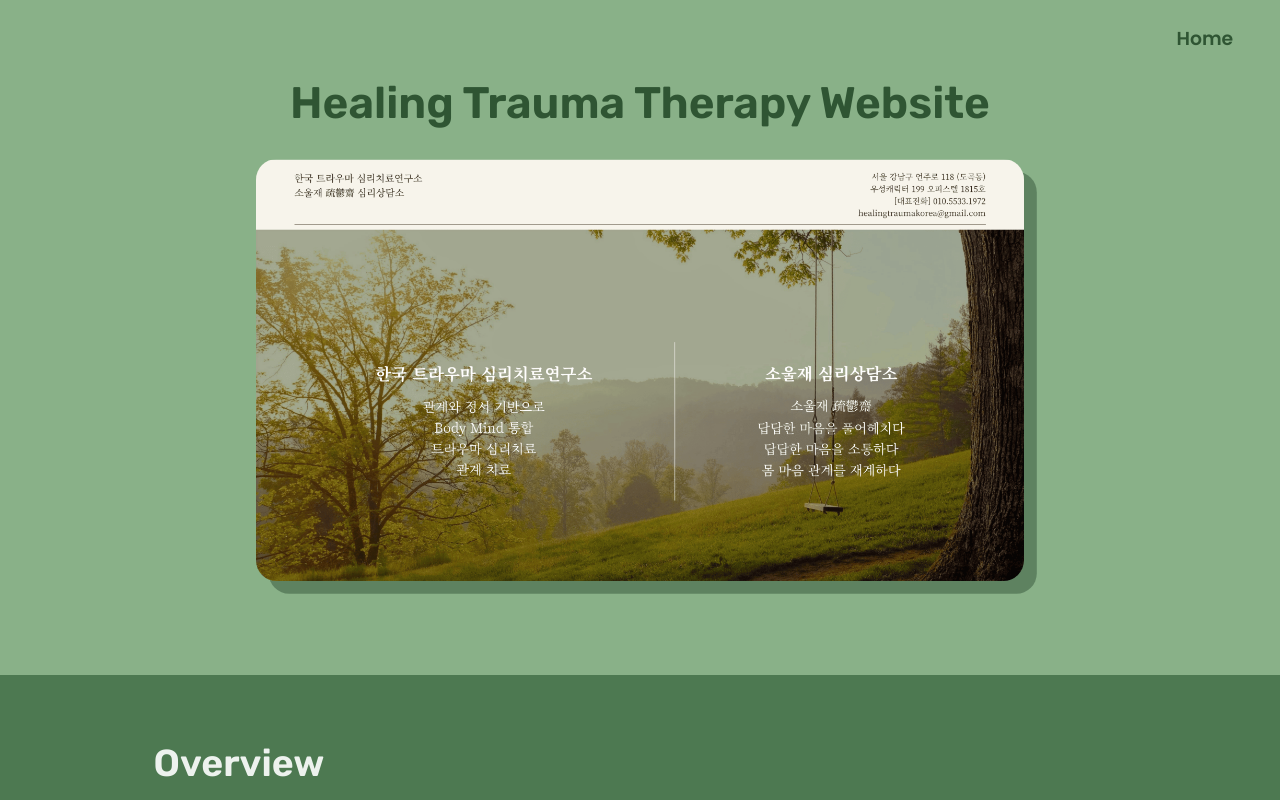
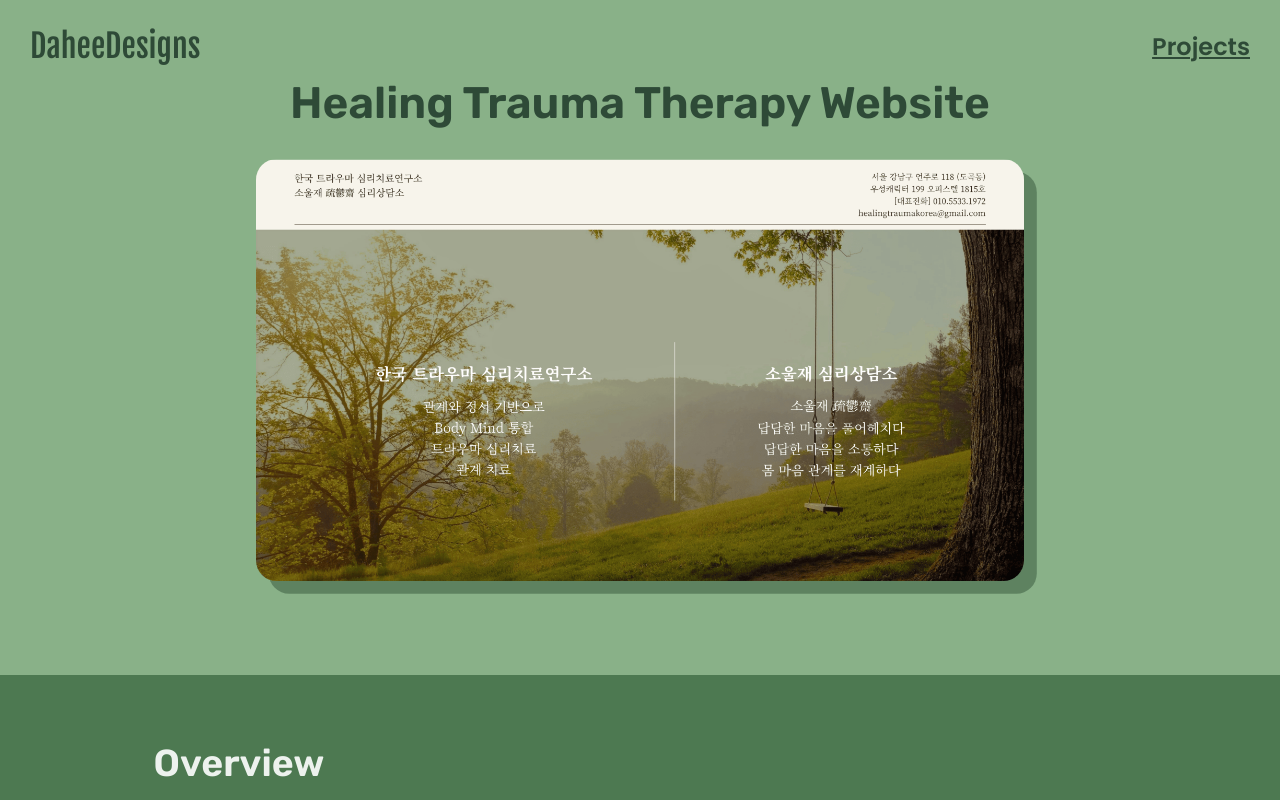
Before and after one commit to dahkimr/dahkimr.github.io, a React (Create React App) app in the folder cafe-app/: page /#/healingtrauma in a window 1280 px wide. Shown: the top 800 px of the page. Built offline with nearby package versions, Linux system fonts and the light colour scheme.

Commit message:
added navbar

```diff
--- a/cafe-app/src/components/atoms/Typography/index.jsx
+++ b/cafe-app/src/components/atoms/Typography/index.jsx
@@ -66,6 +66,14 @@ const ListItem = ({text, color}) => (
     <div className={styles.listItem} style={{color}}>{text}</div>
 );
 
+const Logo = ({text, color}) => (
+    <div className={styles.logo} style={{color}}>{text}</div>
+);
+
+const NavLink = ({text, color}) => (
+    <div className={styles.navLink} style={{color}}>{text}</div>
+);
+
 export default {
     Heading1,
     Heading2,
@@ -83,4 +91,6 @@ export default {
     TabLabel,
     Link,
     ListItem,
+    Logo,
+    NavLink,
 };
--- a/cafe-app/src/components/atoms/Typography/styles.module.scss
+++ b/cafe-app/src/components/atoms/Typography/styles.module.scss
@@ -86,3 +86,17 @@
 .listItem {font-family: "Poppins", sans-serif;
     font-size: calc(2vw + 2px);
 }
+
+.logo {
+    font-family: "Fjalla One", sans-serif;
+    // font-style: italic;
+    font-size: 32px;
+    font-weight: 500;
+}
+
+.navLink {
+    font-family: "Poppins", sans-serif;
+    font-size: 24px;
+    font-weight: 600;
+    text-decoration: underline;
+}
--- a/cafe-app/src/components/molecules/NavBar/index.jsx
+++ b/cafe-app/src/components/molecules/NavBar/index.jsx
@@ -1,5 +1,4 @@
-import React from 'react';
-import { AppBar, Toolbar } from '@mui/material';
+import React, { useState } from 'react';
 import { Link } from 'react-router-dom';
 import Typography from 'components/atoms/Typography';
 import { COLOURS } from 'styles/variables';
@@ -7,22 +6,33 @@ import styles from "./styles.module.scss";
 
 const NavBar = () => {
     return (
-        <AppBar
-            sx={{
-                "&": {
-                    backgroundColor: "transparent",
-                    boxShadow: "none",
-                    padding: "6px calc(1vw + 10px)"
-                }
-            }}
-        >
-            <Toolbar>
-                <div className={styles.links}>
-                    <Link to="/"><Typography.Link text="Home" color={COLOURS.darkGreen}/></Link>
-                </div>
-            </Toolbar>
-        </AppBar>
+        <header className={styles.header}>
+            <nav>
+                <Link to="/"><Typography.Logo text="DaheeDesigns" color={COLOURS.darkGreen} /></Link>
+                <Link to="/menu"><Typography.NavLink text="Projects" color={COLOURS.darkGreen} /></Link>
+            </nav>
+        </header>
     );
-};
+}
+
+// const NavBar = () => {
+//     return (
+//         <AppBar
+//             sx={{
+//                 "&": {
+//                     backgroundColor: "transparent",
+//                     boxShadow: "none",
+//                     padding: "6px calc(1vw + 10px)"
+//                 }
+//             }}
+//         >
+//             <Toolbar>
+//                 <div className={styles.links}>
+//                     <Link to="/"><Typography.Link text="Home" color={COLOURS.darkGreen}/></Link>
+//                 </div>
+//             </Toolbar>
+//         </AppBar>
+//     );
+// };
 
 export default NavBar;
--- a/cafe-app/src/components/molecules/NavBar/styles.module.scss
+++ b/cafe-app/src/components/molecules/NavBar/styles.module.scss
@@ -9,3 +9,19 @@
         text-decoration: none;
     }
 }
+
+.header {
+    position: absolute;
+    width: 100%;
+
+    nav {
+        display: flex;
+        justify-content: space-between;
+        align-items: center;
+        padding: 26px 30px;
+    }
+
+    a {
+        text-decoration: none;
+    }
+}
--- a/cafe-app/src/index.css
+++ b/cafe-app/src/index.css
@@ -1,4 +1,8 @@
 @import url('https://fonts.googleapis.com/css2?family=Playfair+Display:wght@400;600&family=Bebas+Neue&family=Pangolin&family=Poppins:wght@400;500;600;700&family=DM+Sans:wght@400;600&family=Rubik:wght@400;600&display=swap');
+
+@import url('https://fonts.googleapis.com/css2?family=Josefin+Sans:ital,wght@0,100..700;1,100..700&display=swap');
+
+@import url('https://fonts.googleapis.com/css2?family=Fjalla+One&family=Josefin+Sans:ital,wght@0,100..700;1,100..700&display=swap');
 
 html {
   /* Firefox */
--- a/cafe-app/src/pages/Projects/AmandaVisuals/styles.module.scss
+++ b/cafe-app/src/pages/Projects/AmandaVisuals/styles.module.scss
@@ -1,5 +1,5 @@
 .container {
-  margin-top: 6vw;
+  padding-top: 6vw;
 }
 
 .centerAlign {
--- a/cafe-app/src/pages/Projects/DesignChallenge/styles.module.scss
+++ b/cafe-app/src/pages/Projects/DesignChallenge/styles.module.scss
@@ -1,5 +1,5 @@
 .container {
-  margin-top: 6vw;
+  padding-top: 6vw;
 }
 
 .centerAlign {
--- a/cafe-app/src/pages/Projects/HealingTrauma/styles.module.scss
+++ b/cafe-app/src/pages/Projects/HealingTrauma/styles.module.scss
@@ -1,5 +1,5 @@
 .container {
-  margin-top: 6vw;
+  padding-top: 6vw;
 }
 
 .centerAlign {
--- a/cafe-app/src/pages/Projects/IndieSnowfall/styles.module.scss
+++ b/cafe-app/src/pages/Projects/IndieSnowfall/styles.module.scss
@@ -1,5 +1,5 @@
 .container {
-  margin-top: 6vw;
+  padding-top: 6vw;
 }
 
 .centerAlign {
--- a/cafe-app/src/pages/Welcome/styles.module.scss
+++ b/cafe-app/src/pages/Welcome/styles.module.scss
@@ -37,7 +37,7 @@
     display: flex;
     gap: 10px;
     a {
-        color: #2F5533 !important;
+        color: #2E4A37 !important;
     }
 }
 
--- a/cafe-app/src/styles/variables.js
+++ b/cafe-app/src/styles/variables.js
@@ -1,5 +1,5 @@
 export const COLOURS = {
-    darkGreen: "#2F5533",
+    darkGreen: "#2E4A37",
     green: "#668E68",
     whiteGreen: "#EDF2EE",
     white: "#FFF",
```
